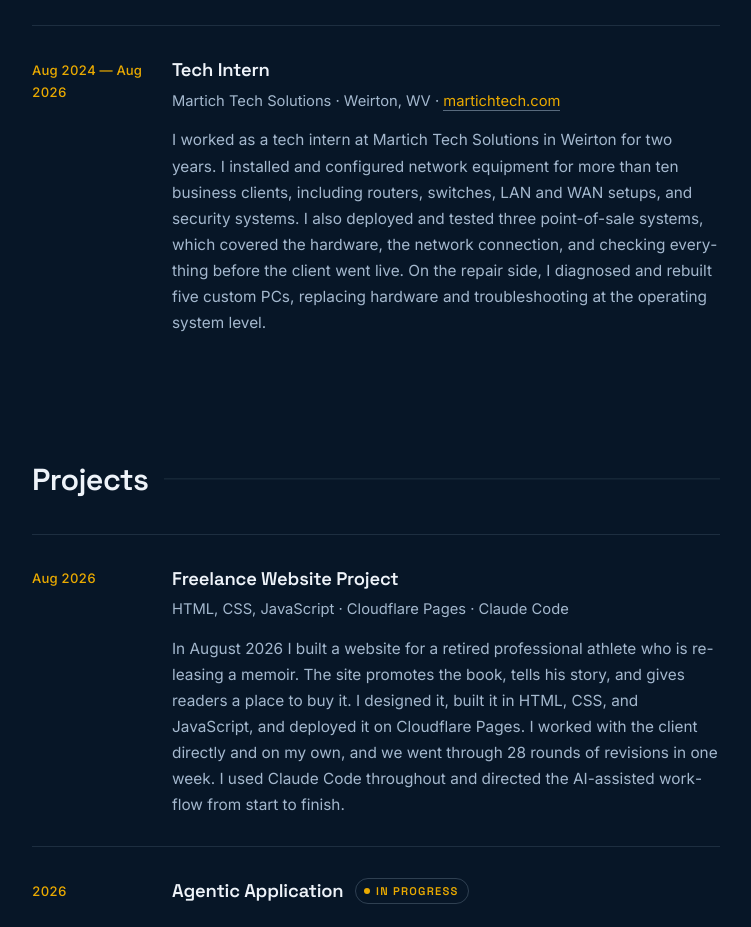
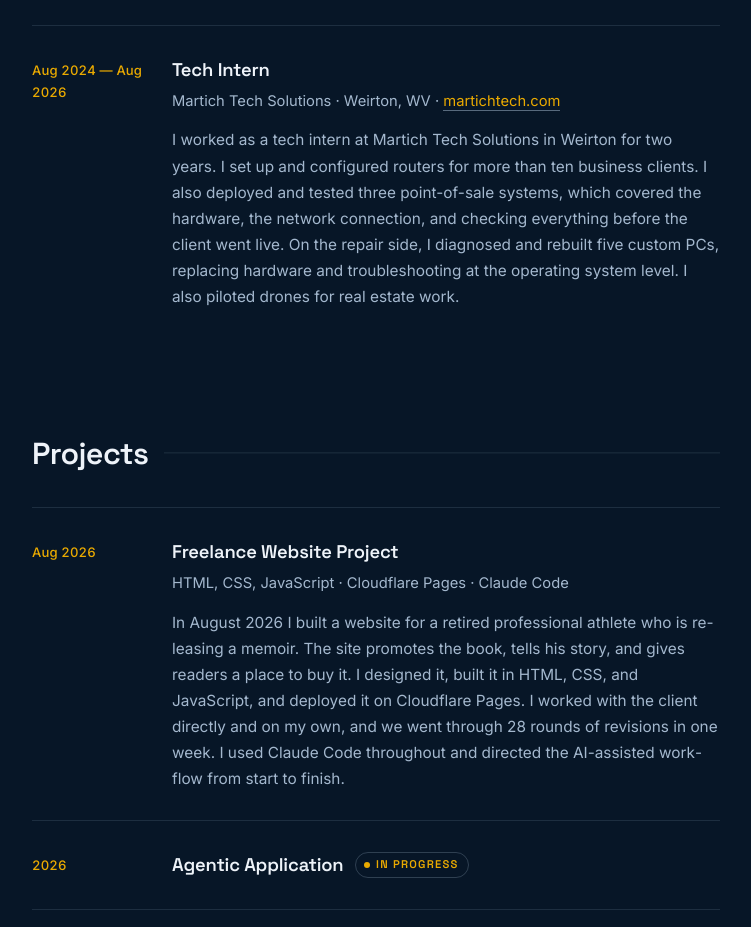
Before and after one commit to Michaeliafrate/Michaels_portfolio, a plain HTML site: page index.html in a window 1280 px wide. Shown: the part 988-1915 px from the top of the page, without its empty margins (264-1015 px from the left). Drawn offline with Linux system fonts and the light colour scheme.

Commit message:
Martich: networking was routers only; add drone piloting for real estate

```diff
--- a/index.html
+++ b/index.html
@@ -593,7 +593,7 @@
         <div>
           <h3>Tech Intern</h3>
           <p class="org">Martich Tech Solutions · Weirton, WV · <a href="https://www.martichtech.com/" target="_blank" rel="noopener">martichtech.com<span class="vh"> (opens in a new tab)</span></a></p>
-          <p class="prose">I worked as a tech intern at Martich Tech Solutions in Weirton for two years. I installed and configured network equipment for more than ten business clients, including routers, switches, LAN and WAN setups, and security systems. I also deployed and tested three point-of-sale systems, which covered the hardware, the network connection, and checking everything before the client went live. On the repair side, I diagnosed and rebuilt five custom PCs, replacing hardware and troubleshooting at the operating system level.</p>
+          <p class="prose">I worked as a tech intern at Martich Tech Solutions in Weirton for two years. I set up and configured routers for more than ten business clients. I also deployed and tested three point-of-sale systems, which covered the hardware, the network connection, and checking everything before the client went live. On the repair side, I diagnosed and rebuilt five custom PCs, replacing hardware and troubleshooting at the operating system level. I also piloted drones for real estate work.</p>
         </div>
       </article>
 
```
